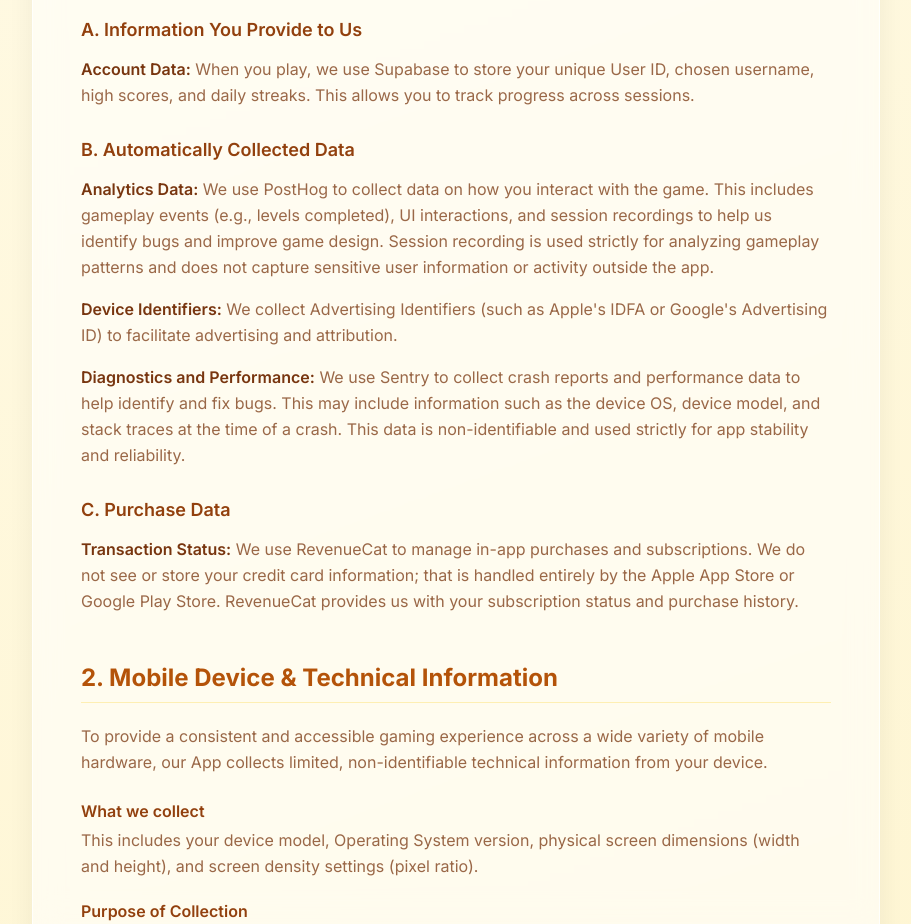
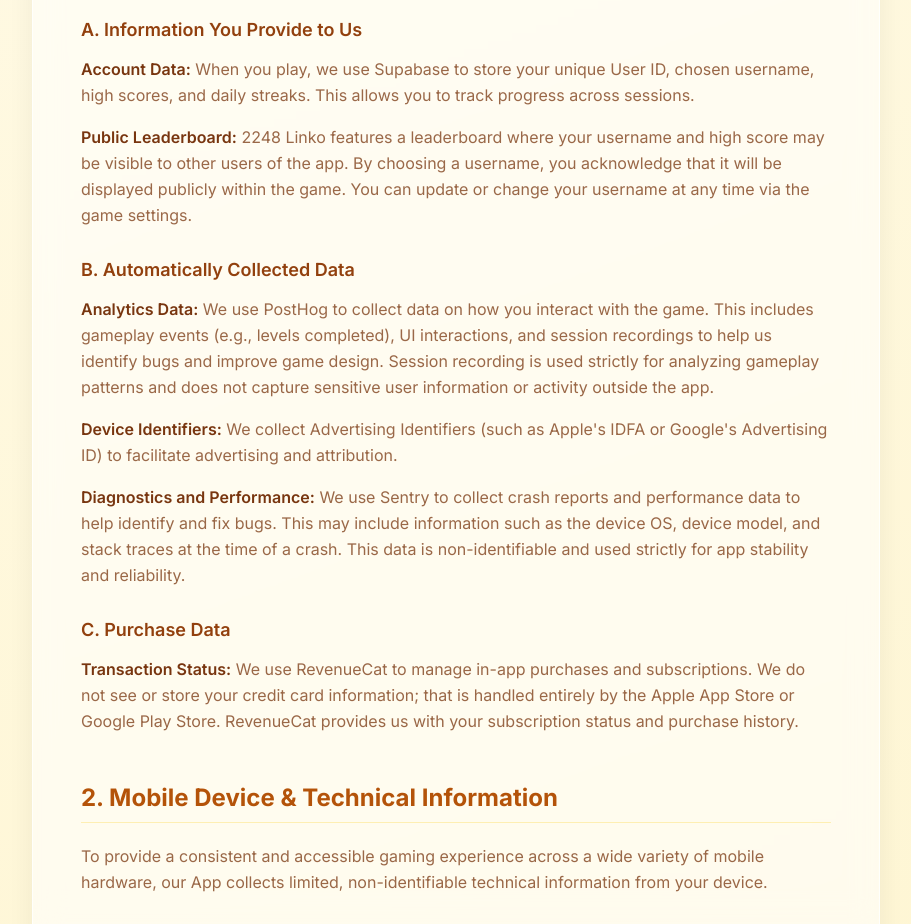
Before and after one commit to akaash11/playlinko-web, a Next.js app: page /privacy in a window 1280 px wide. Shown: the part 900-1824 px from the top of the page, without its empty margins (184-1095 px from the left). Built offline with nearby package versions, Linux system fonts and the light colour scheme; no server answers.

Commit message:
Add public leaderboard section to Privacy Policy

```diff
--- a/app/privacy/page.tsx
+++ b/app/privacy/page.tsx
@@ -142,6 +142,16 @@
               When you play, we use Supabase to store your unique User ID,
               chosen username, high scores, and daily streaks. This allows you
               to track progress across sessions.
+            </p>
+            <p className="text-amber-900/75 leading-relaxed mb-4">
+              <strong className="text-amber-900 font-semibold">
+                Public Leaderboard:
+              </strong>{" "}
+              2248 Linko features a leaderboard where your username and high
+              score may be visible to other users of the app. By choosing a
+              username, you acknowledge that it will be displayed publicly
+              within the game. You can update or change your username at any
+              time via the game settings.
             </p>
 
             <h3 className="text-lg font-semibold text-amber-800 mb-3 mt-7">
```
